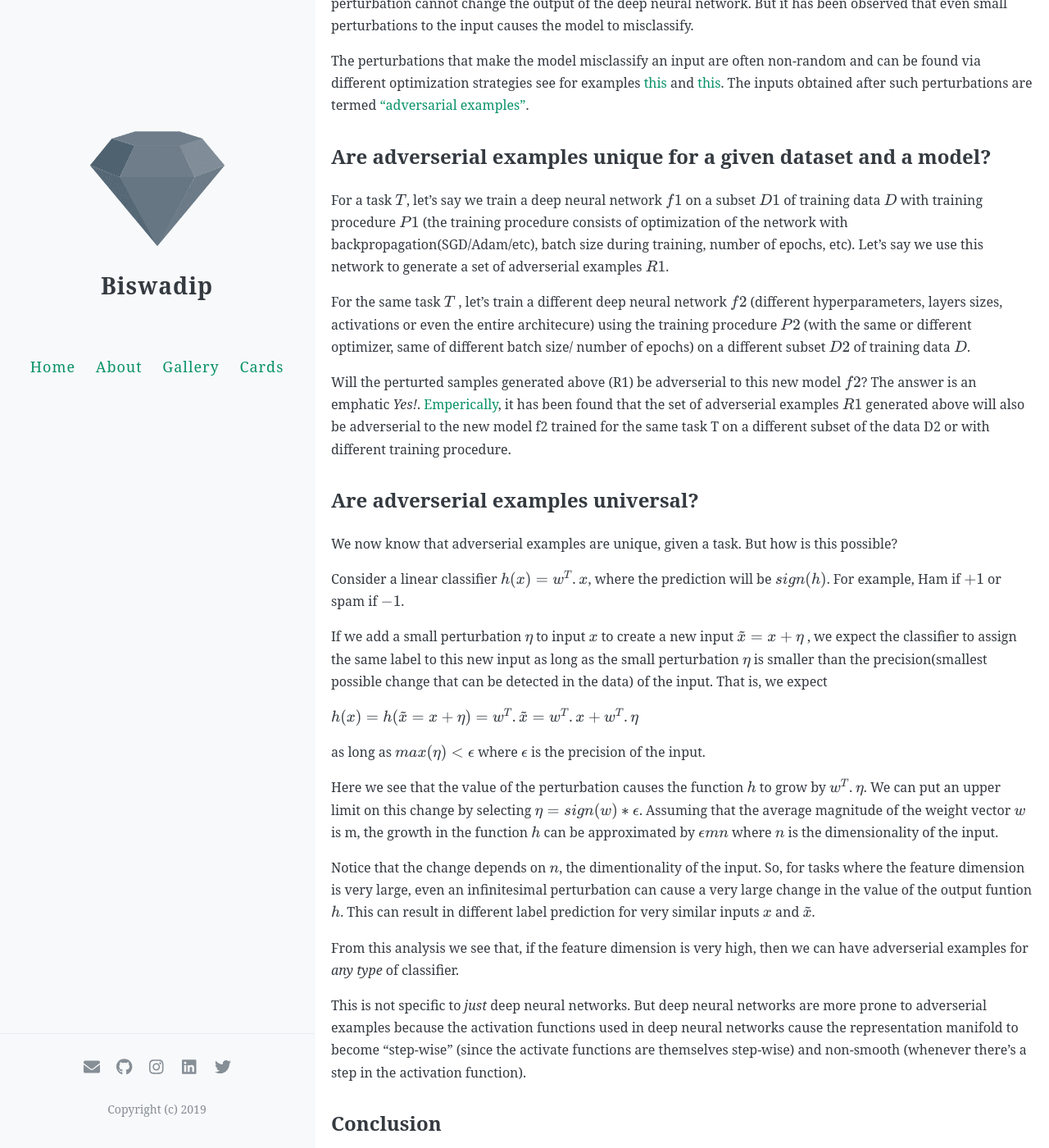
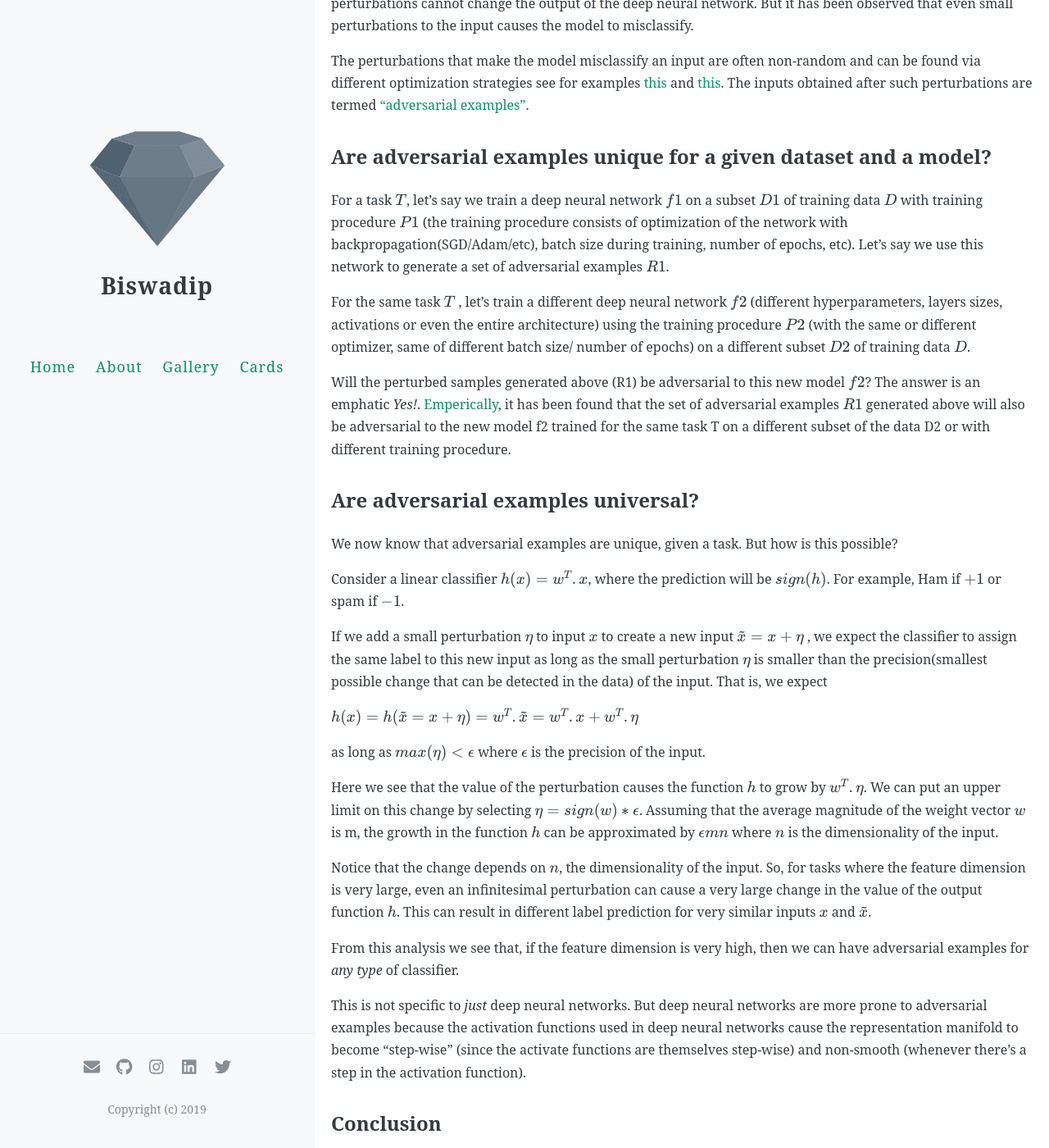
Before and after one commit to mandalbiswadip/mandalbiswadip.github.io, a Jekyll site: the page built from _posts/2021-05-29-adversarial-samples.md, in a window 1280 px wide and 1400 px high, scrolled down 577 px. Shown: the whole window at 82% size. Built offline with Jekyll 4.4.1, drawn with Linux system fonts in a browser that asks for light colours; our own code applies the rules of GitHub Pages for plain Markdown files; formulas are drawn with MathJax 3; comment, search, counter and statistics services are not loaded; some of the changed text lies outside the part shown.

Commit message:
Update 2021-05-29-adversarial-samples.md

```diff
--- a/_posts/2021-05-29-adversarial-samples.md
+++ b/_posts/2021-05-29-adversarial-samples.md
@@ -1,29 +1,29 @@
-# Adverserial Examples
+# Adversarial Examples
 
 1. TOC
 {:toc}
 
 ## Definition
 
-What are adverserial examples in Deep Learning?
+What are adversarial examples in Deep Learning?
 
 
-Consider a deep neural network (DNN) that generalizes well on some task. It can be object recognition or intent classification. We expect such network to be robust to small perturbations of its input, because small perturbation cannot change the output of the deep neural network. But it has been observed that even small perturbations to the input causes the model to misclassify.
+Consider a deep neural network (DNN) that generalizes well on some task. It can be object recognition or intent classification. We expect such a network to be robust to small perturbations of its input, because small perturbations cannot change the output of the deep neural network. But it has been observed that even small perturbations to the input causes the model to misclassify.
 
 The perturbations that make the model misclassify an input are often non-random and can be found via different optimization strategies see for examples [this](https://arxiv.org/pdf/1412.6572.pdf) and [this](https://arxiv.org/pdf/1607.02533.pdf). The inputs obtained after such perturbations are termed [“adversarial examples”](https://arxiv.org/pdf/1312.6199.pdf).
 
 
-## Are adverserial examples unique for a given dataset and a model?
+## Are adversarial examples unique for a given dataset and a model?
 
-For a task $T$, let's say we train a deep neural network $f1$ on a subset $D1$  of training data $D$ with training procedure $P1$ (the training procedure consists of optimization of the network with backpropagation(SGD/Adam/etc), batch size during training, number of epochs, etc). Let's say we use this network to generate a set of adverserial examples $R1$.
+For a task $T$, let's say we train a deep neural network $f1$ on a subset $D1$  of training data $D$ with training procedure $P1$ (the training procedure consists of optimization of the network with backpropagation(SGD/Adam/etc), batch size during training, number of epochs, etc). Let's say we use this network to generate a set of adversarial examples $R1$.
 
-For the same task $T$ , let's train a different deep neural network $f2$ (different hyperparameters, layers sizes, activations or even the entire architecure) using the training procedure $P2$ (with the same or different optimizer, same of different batch size/ number of epochs) on a different subset $D2$ of training data $D$.
+For the same task $T$ , let's train a different deep neural network $f2$ (different hyperparameters, layers sizes, activations or even the entire architecture) using the training procedure $P2$ (with the same or different optimizer, same of different batch size/ number of epochs) on a different subset $D2$ of training data $D$.
 
-Will the perturted samples generated above (R1) be adverserial to this new model $f2$? The answer is an emphatic _Yes!_. [Emperically](https://arxiv.org/pdf/1312.6199.pdf), it has been found that the set of adverserial examples $R1$ generated above will also be adverserial to the new model f2 trained for the same task T on a different subset of the data D2 or with different training procedure.
+Will the perturbed samples generated above (R1) be adversarial to this new model $f2$? The answer is an emphatic _Yes!_. [Emperically](https://arxiv.org/pdf/1312.6199.pdf), it has been found that the set of adversarial examples $R1$ generated above will also be adversarial to the new model f2 trained for the same task T on a different subset of the data D2 or with different training procedure.
 
-## Are adverserial examples universal?
+## Are adversarial examples universal?
 
-We now know that adverserial examples are unique, given a task. But how is this possible?
+We now know that adversarial examples are unique, given a task. But how is this possible?
 
 Consider a linear classifier $h(x) = w^T.x$, where the prediction will be $sign(h)$. For example,  Ham if $+1$ or spam if $-1$.
 
@@ -35,12 +35,12 @@ as long as $max(\eta)<\epsilon$ where $\epsilon$ is the precision of the input.
 
 Here we see that the value of the perturbation causes the function $h$ to grow by $w^T.\eta$. We can put an upper limit on this change by selecting $\eta = sign(w)* \epsilon$. Assuming that the average magnitude of the weight vector $w$ is m, the growth in the function $h$ can be approximated by $\epsilon mn$ where $n$ is the dimensionality of the input.
 
-Notice that the change depends on $n$, the dimentionality of the input. So, for tasks where the feature dimension is very large, even an infinitesimal perturbation can cause a very large change in the value of the output funtion $h$. This can result in different label prediction for very similar inputs $x$ and $\tilde{x}$.
+Notice that the change depends on $n$, the dimensionality of the input. So, for tasks where the feature dimension is very large, even an infinitesimal perturbation can cause a very large change in the value of the output function $h$. This can result in different label prediction for very similar inputs $x$ and $\tilde{x}$.
 
-From this analysis we see that, if the feature dimension is very high, then we can have adverserial examples for _any type_ of classifier.
+From this analysis we see that, if the feature dimension is very high, then we can have adversarial examples for _any type_ of classifier.
 
 
-This is not specific to _just_ deep neural networks. But deep neural networks are more prone to adverserial examples because the activation functions used in deep neural networks cause the representation manifold to become "step-wise" (since the activate functions are themselves step-wise) and non-smooth (whenever there's a step in the activation function).
+This is not specific to _just_ deep neural networks. But deep neural networks are more prone to adversarial examples because the activation functions used in deep neural networks cause the representation manifold to become "step-wise" (since the activate functions are themselves step-wise) and non-smooth (whenever there's a step in the activation function).
 
 
 
@@ -48,7 +48,7 @@ This is not specific to _just_ deep neural networks. But deep neural networks ar
 <!-- p2pdistance + p2hpdistance -->
 
 ## Conclusion
-1. Curse of dimensionality strikes again! Adverserial examples are properties of systems with higher dimensions.
-2. Adverserial examples seen in deep neural networks are mainly due to the activation functions used.
+1. Curse of dimensionality strikes again! Adversarial examples are properties of systems with higher dimensions.
+2. Adversarial examples seen in deep neural networks are mainly due to the activation functions used.
 
 This post was developed in collaboration with [Nilesh Chaudhari](https://github.com/nonlocal).
```
